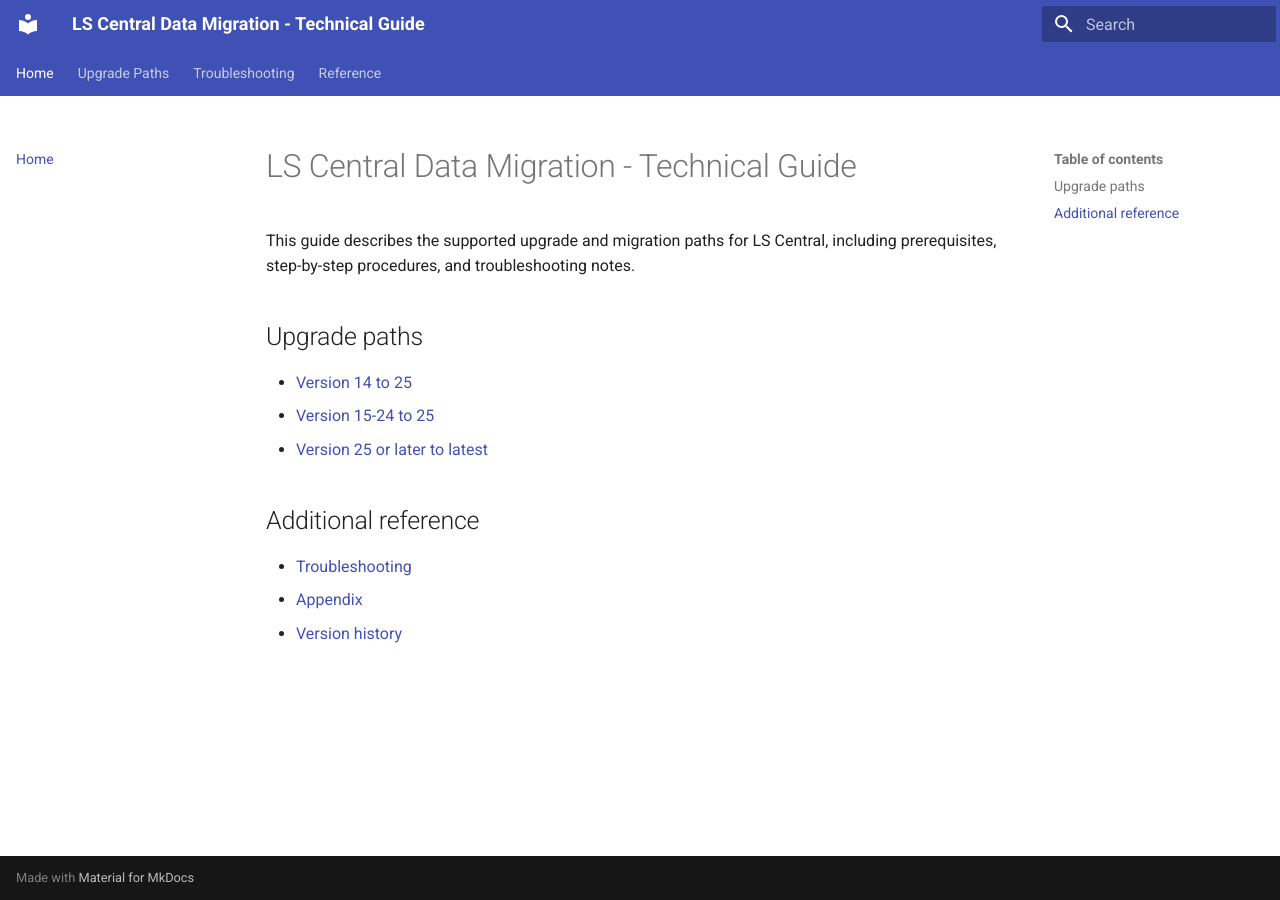
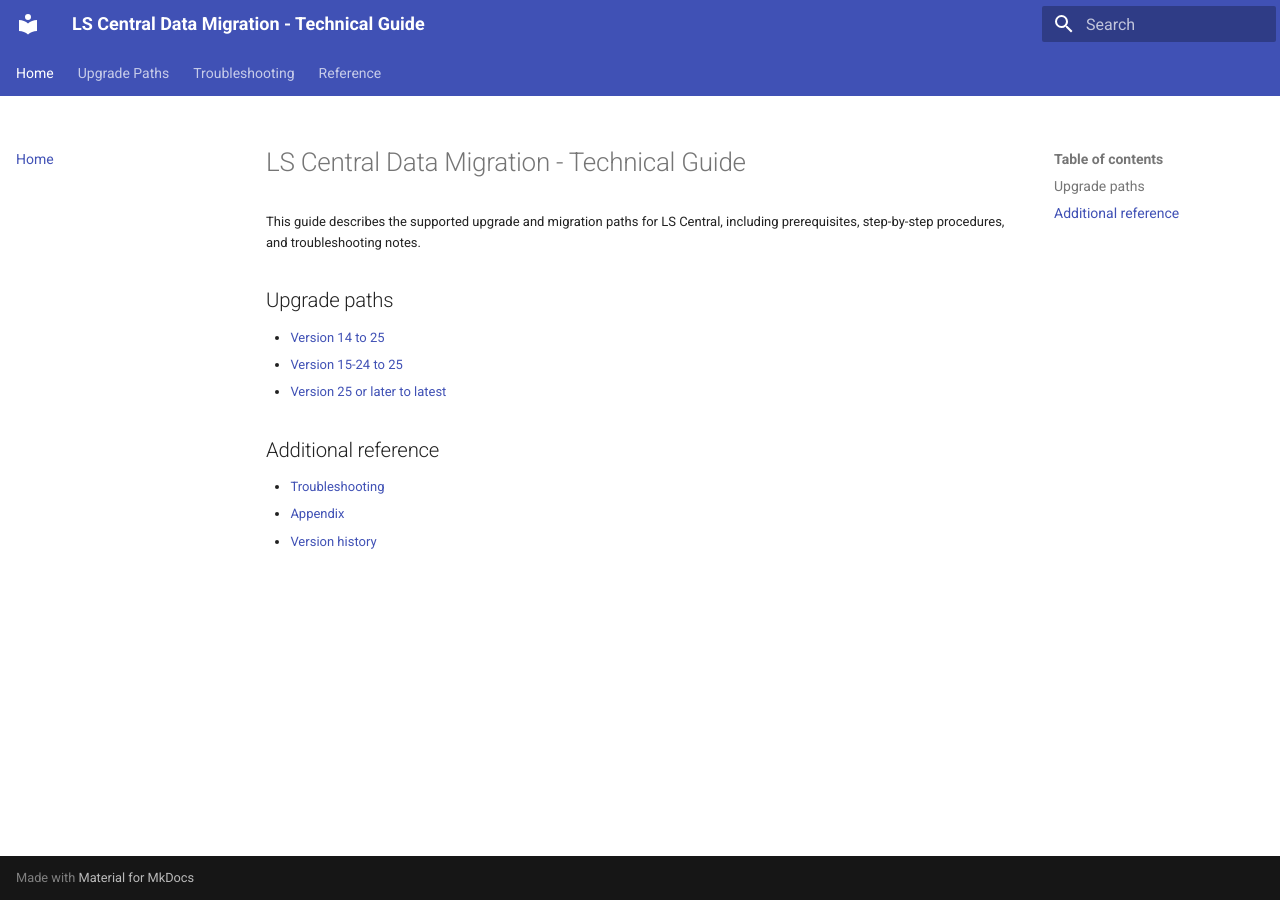
Before and after one commit to ricardomoinhos/ls-central-data-migration-docs, an MkDocs documentation site: the page built from docs/index.md, in a window 1280 px wide. Built offline with MkDocs 1.6.1 and Material for MkDocs 9.7.7, drawn with Linux system fonts in a browser that asks for light colours.

Commit message:
Updating font size

```diff
--- a/docs/stylesheets/extra.css
+++ b/docs/stylesheets/extra.css
@@ -1,3 +1,7 @@
 .md-grid {
   max-width: 1640px;
 }
+
+.md-typeset {
+  font-size: 0.65rem;
+}
```
